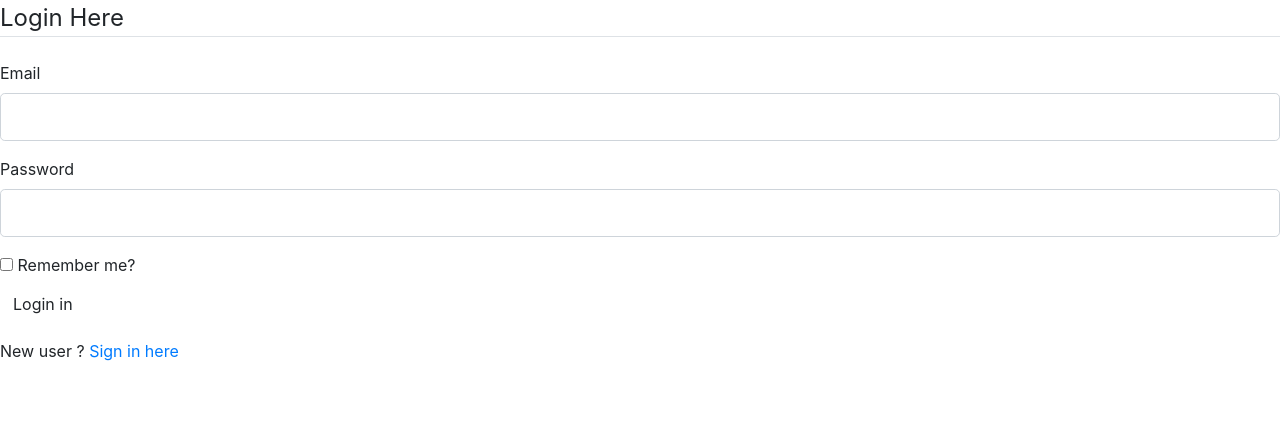
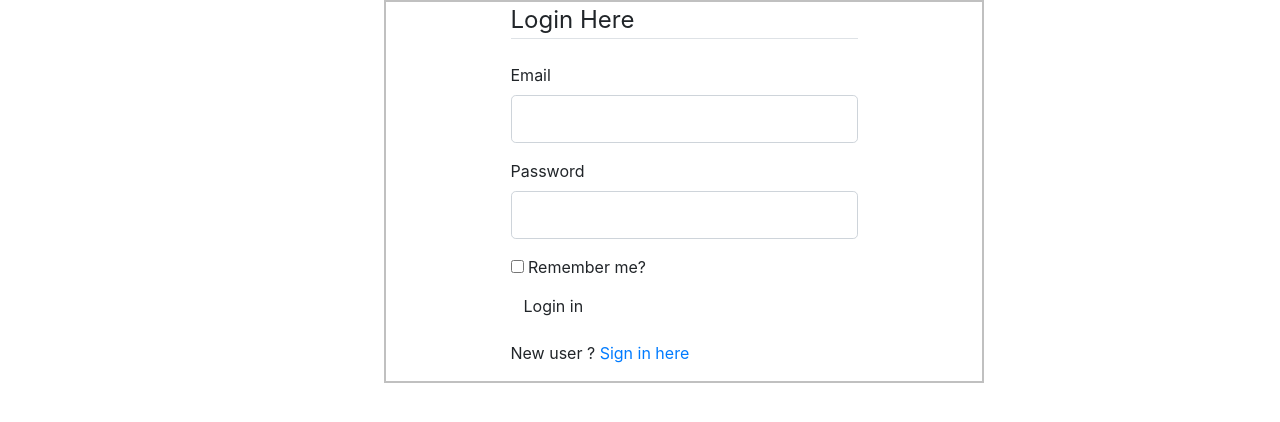
Before and after one commit to juliamwangi123/personal_blog, a Flask app: page /login in a window 1280 px wide. Shown: the part 150-572 px from the top of the page. Run offline with Flask 2, Linux system fonts and the light colour scheme; some libraries are stand-ins or nearby versions; some web fonts are replaced.

Commit message:
deplyoment

```diff
--- a/app/static/css/style.css
+++ b/app/static/css/style.css
@@ -465,3 +465,12 @@ hr{
     color: #D14200;
 
    }
+
+   .loginform{
+       width: 600px;
+       display: flex;
+       justify-content: center;
+       border: 2px solid silver;
+       position: relative;
+       left: 30%;
+   }
--- a/app/templates/index.html
+++ b/app/templates/index.html
@@ -66,7 +66,6 @@
                         <div class="blogCard2">
                             <div class="blogdetails">
                                 <small>{{blogs[2].time_posted.strftime('%B %d, %Y')}} .2min</small>
-
                                 <h4>{{blogs[2].title}}</h4>
                                 <p> <a href="{{url_for('post', post_id=blogs[2].id)}}">{{blogs[2].sub_title}}.Continue reading...</a></p>
 
```
Also changed, not shown: requirements.txt (added, +27 -0 lines), 1 other file.
